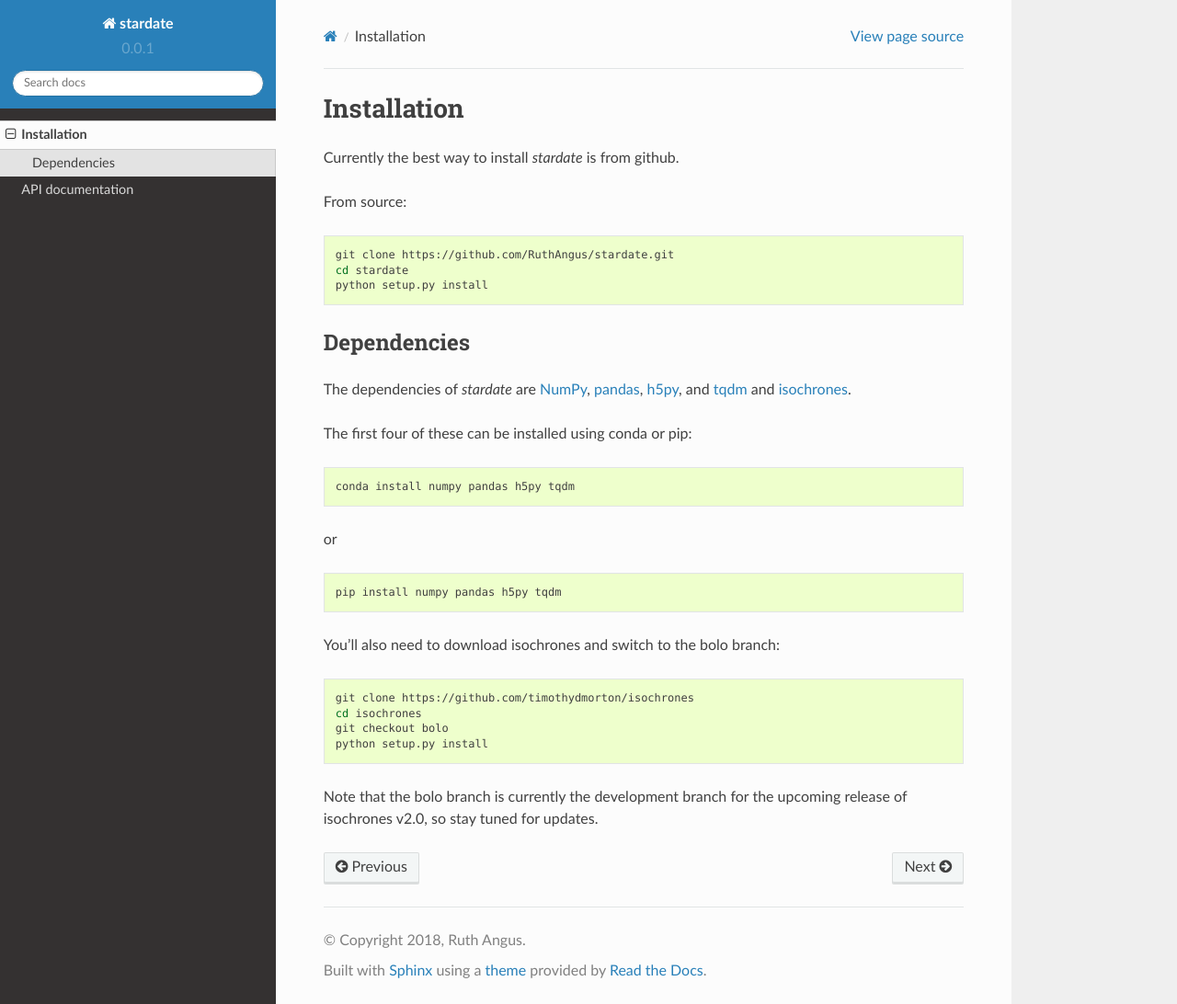
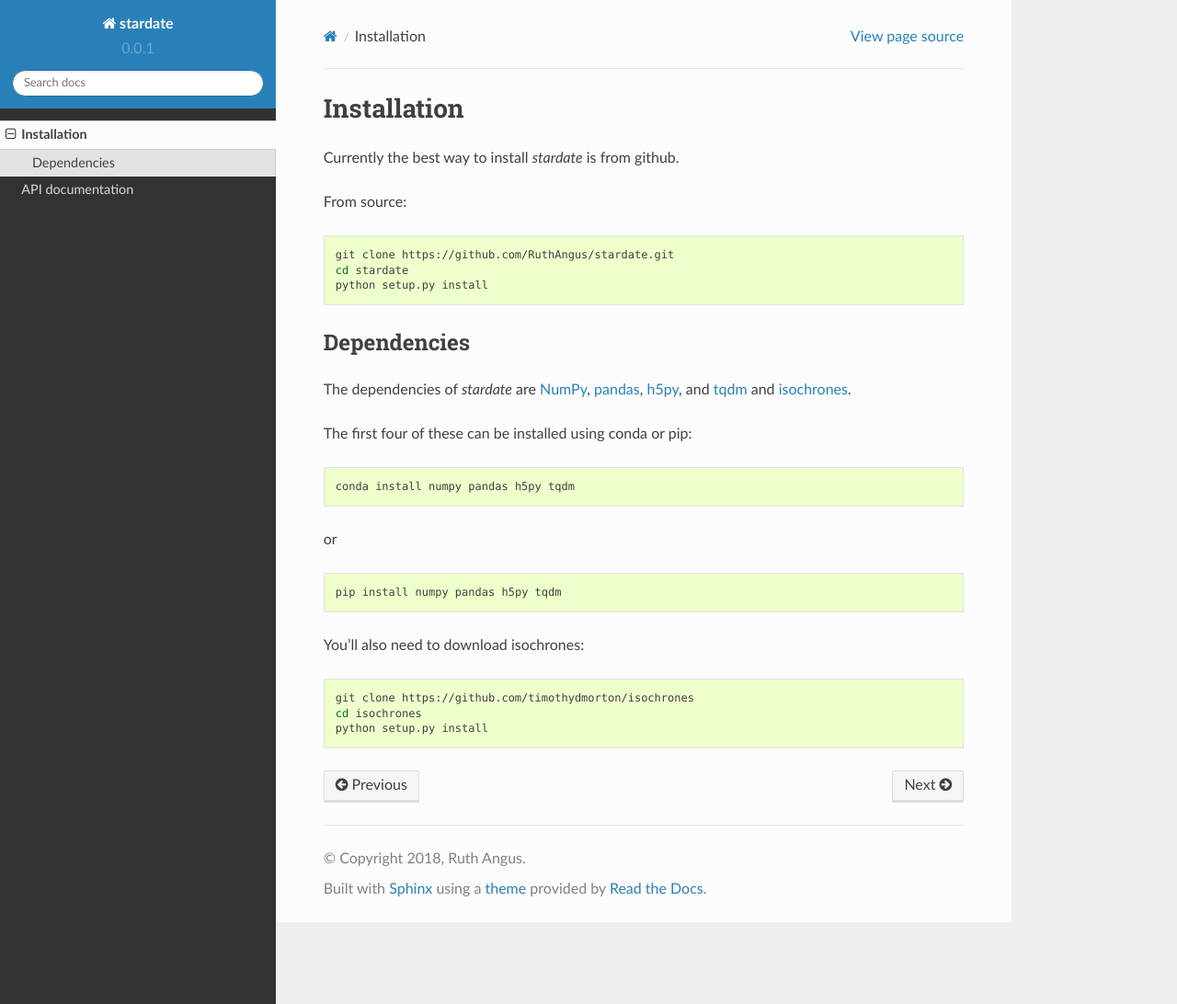
Before and after one commit to RuthAngus/stardate, a Sphinx documentation site: the page built from docs/source/user/install.rst, in a window 1280 px wide and 1092 px high. Shown: the whole window at 92% size. Built offline with Sphinx 7.4.7 and the Read the Docs theme 2.0.0, drawn with Linux system fonts in a browser that asks for light colours; pages that are not in the unit, such as notebooks, are missing from menus.

Commit message:
updating docs to reflect change in isochrones install from bolo to master

```diff
--- a/docs/source/user/install.rst
+++ b/docs/source/user/install.rst
@@ -33,13 +33,10 @@ or
 
     pip install numpy pandas h5py tqdm
 
-You'll also need to download isochrones and switch to the bolo branch:
+You'll also need to download isochrones:
 
 .. code-block:: bash
 
     git clone https://github.com/timothydmorton/isochrones
     cd isochrones
-    git checkout bolo
     python setup.py install
-
-Note that the bolo branch is currently the development branch for the upcoming release of isochrones v2.0, so stay tuned for updates.
```
